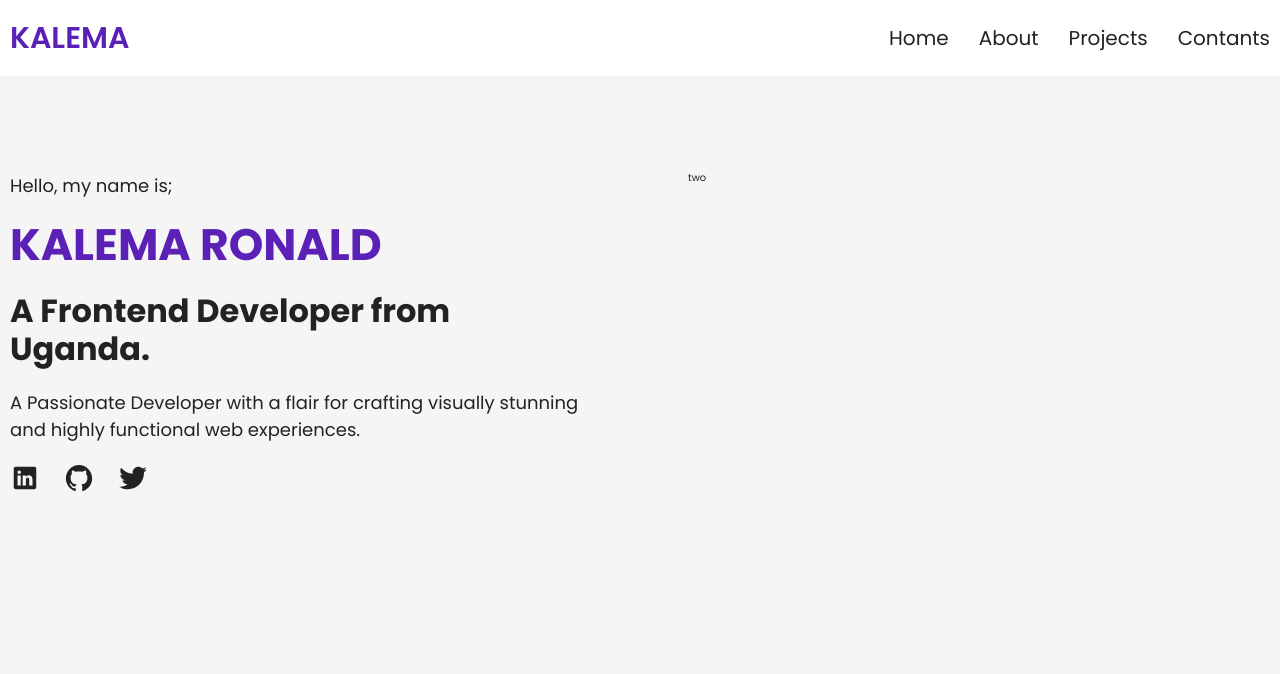
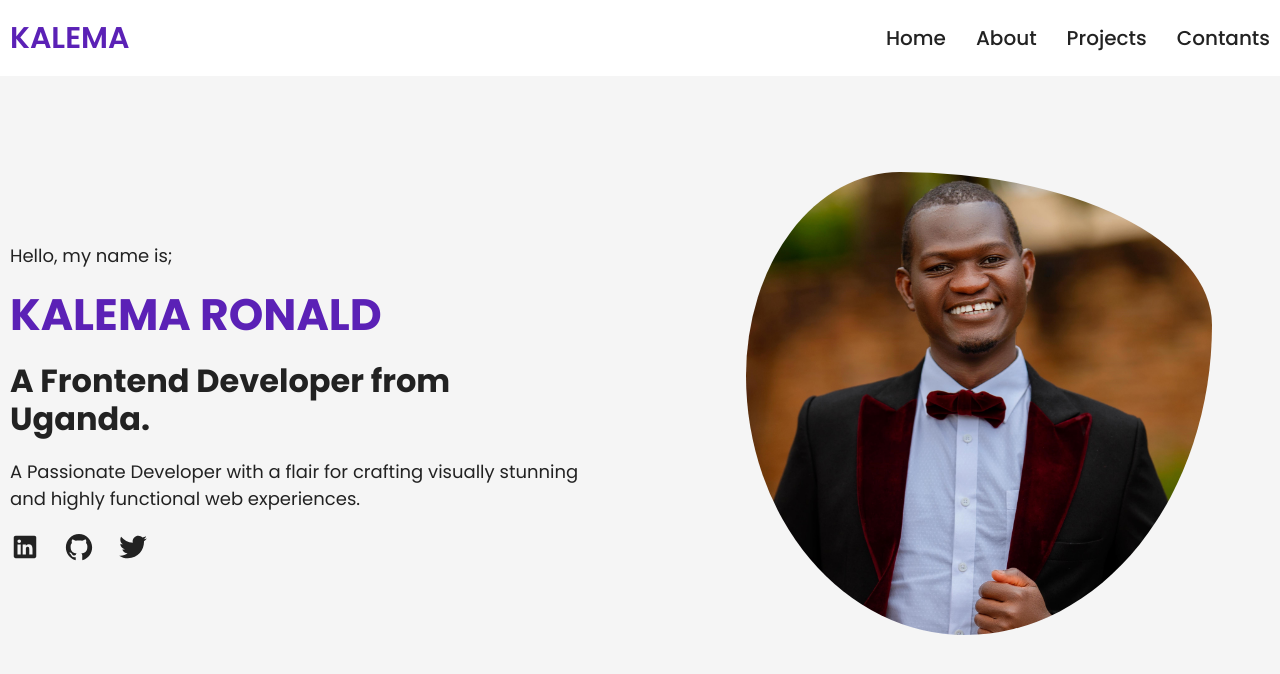
Before and after one commit to kalema1/myPortfolio, a React (Vite) app: page / in a window 1280 px wide. Shown: the top 674 px of the page. Built offline with nearby package versions, Linux system fonts and the light colour scheme.

Commit message:
feat(update Hero component): add hero image
- added image for hero section.
- added styles for the hero image.
- updated styles for the navbar links

```diff
--- a/src/Hero.jsx
+++ b/src/Hero.jsx
@@ -3,7 +3,7 @@ export default function Hero() {
   return (
     <section className="hero-section">
       <div className="container">
-        <div className="grid grid--col-2">
+        <div className="grid grid--col-2 grid-align-center">
           <div>
             <p className="paragraph">Hello, my name is;</p>
             <h1 className="heading-primary">KALEMA RONALD</h1>
@@ -16,7 +16,9 @@ export default function Hero() {
             </p>
             <Social />
           </div>
-          <div>two</div>
+          <div>
+            <img src="picha.jpg" alt="kalema" className="hero-img" />
+          </div>
         </div>
       </div>
     </section>
--- a/src/index.css
+++ b/src/index.css
@@ -48,6 +48,10 @@ html {
   margin-bottom: 2rem;
 }
 
+.grid-align-center {
+  align-items: center;
+}
+
 /**************************************************************************************/
 /****HEADER SECTION***************/
 /**************************************************************************************/
@@ -88,6 +92,7 @@ html {
 }
 .nav-list-item {
   background-color: inherit;
+  font-weight: 500;
 }
 
 a {
@@ -128,3 +133,10 @@ a:hover {
   fill: var(--color-2);
   transform: scale(1.3);
 }
+
+.hero-img {
+  width: 80%;
+  display: block;
+  margin: 0 auto;
+  border-radius: 33% 67% 53% 47% / 44% 33% 67% 56%;
+}
```
Also changed, not shown: public/picha.jpg (added).
